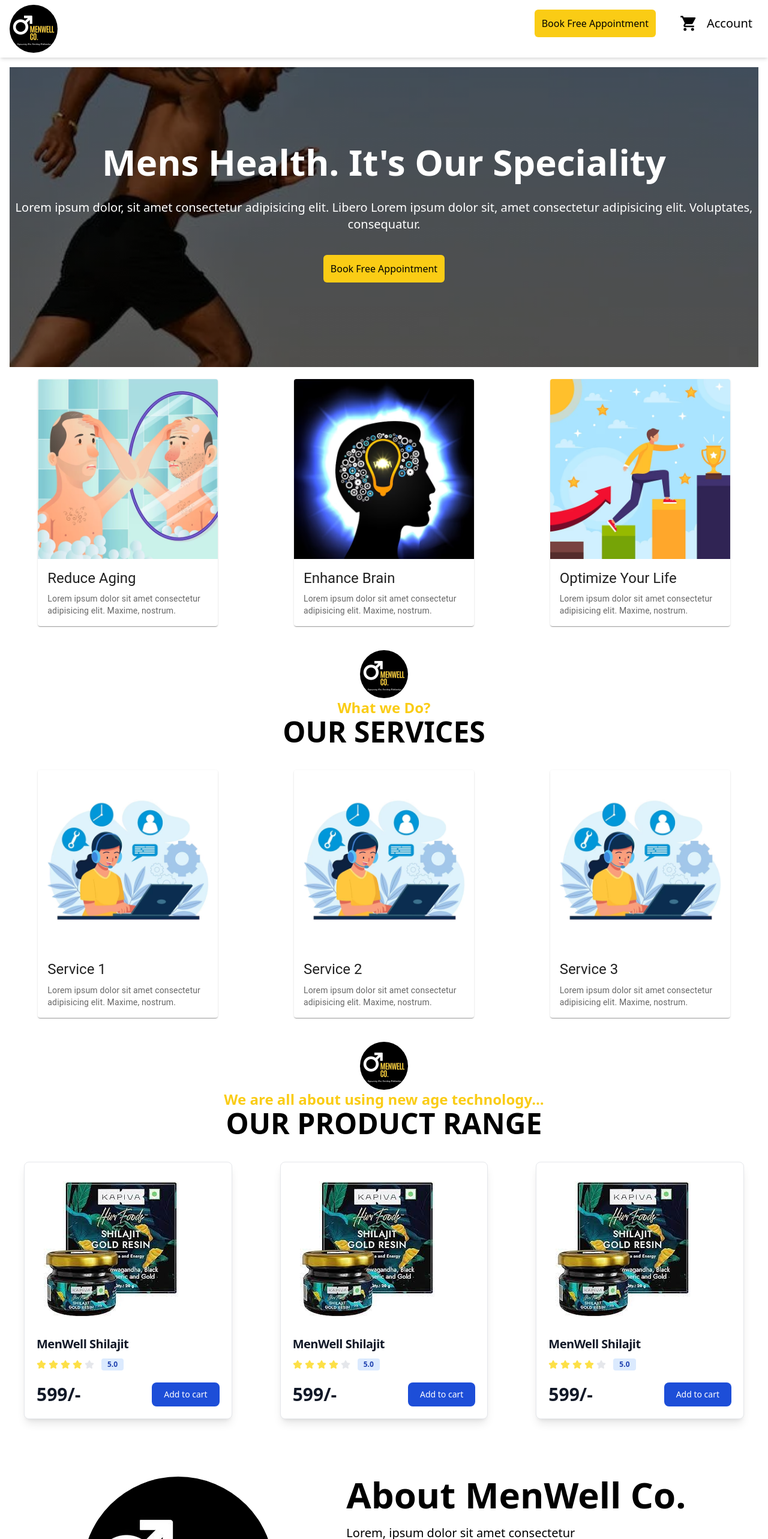
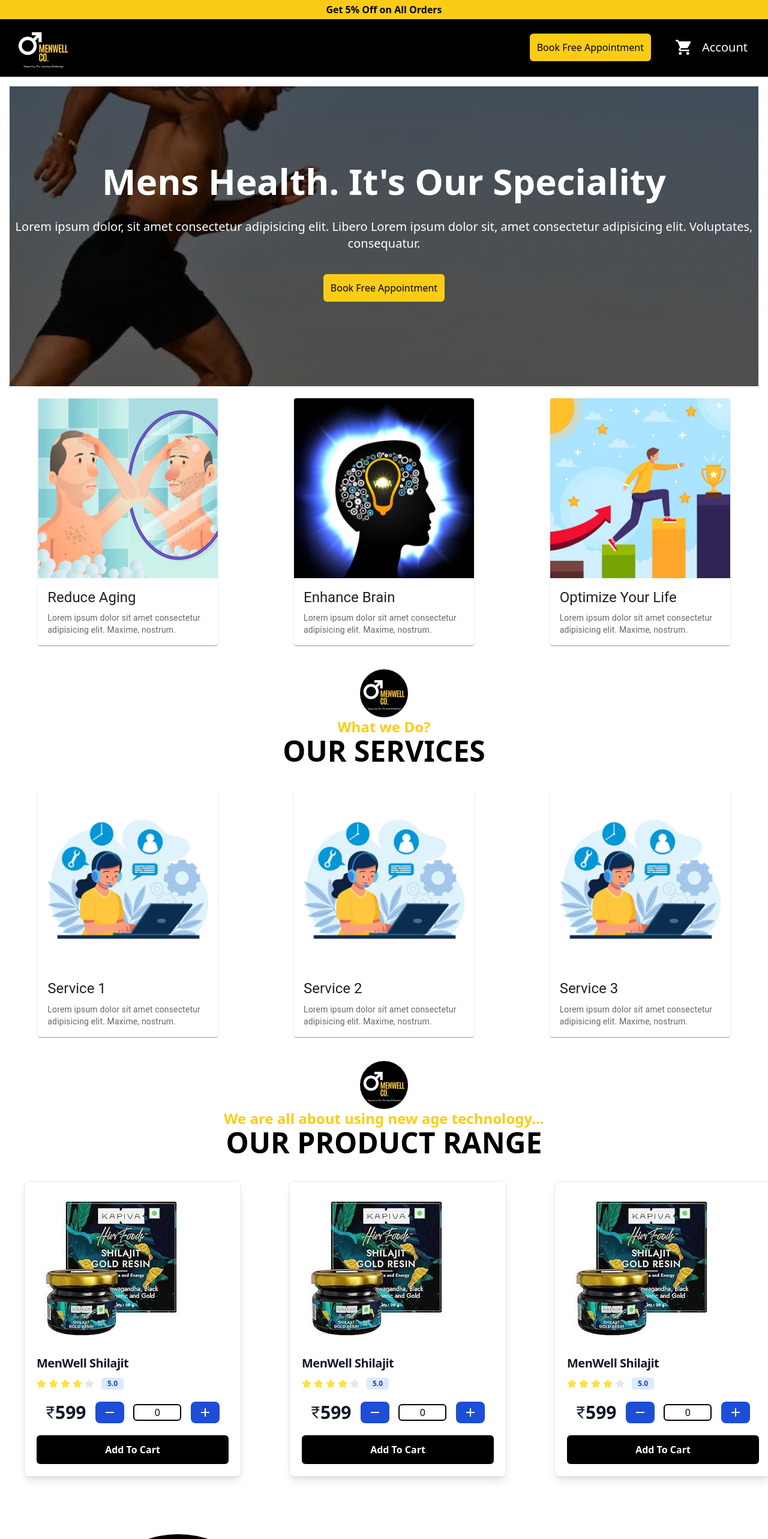
Before and after one commit to mayank2002-jpg/MENWELLCO, a React (Create React App) app: page / in a window 1280 px wide. Shown: the top 2566 px of the page at 60% size. Built offline with nearby package versions, Linux system fonts and the light colour scheme.

Commit message:
minor frontend changes

```diff
--- a/src/components/Header.js
+++ b/src/components/Header.js
@@ -3,9 +3,11 @@ import logo from "../assets/images/logo.jpg";
 import Box from "@mui/material/Box";
 import ShoppingCartIcon from "@mui/icons-material/ShoppingCart";
 import { Link } from "react-router-dom";
+import Badge from "@mui/material/Badge";
+
 const Header = () => {
   const [isHovering, setIsHovering] = useState(false);
-
+  const [itemCount, setItemCount] = React.useState(0);
   const handleMouseEnter = () => {
     setIsHovering(true);
   };
@@ -15,11 +17,14 @@ const Header = () => {
 
   return (
     <>
-      <nav className="w-full container mx-auto p-4 h-24 shadow-md">
+      <div className="bg-yellow-400 text-center font-semibold p-1">
+        Get 5% Off on All Orders
+      </div>
+      <nav className="w-full container mx-auto h-24  bg-black sticky top-0 z-50">
         <Link to="/">
-          <img className="w-20 rounded-full -mt-2" src={logo} alt="logo" />
+          <img className="w-24 rounded-full ml-6" src={logo} alt="logo" />
         </Link>
-        <div className="flex justify-end -mt-16 space-x-10 items-center">
+        <div className="flex justify-end -mt-16 mr-6 space-x-10 items-center">
           <div>
             <a
               href="#contact"
@@ -30,14 +35,17 @@ const Header = () => {
           </div>
           <Box sx={{ display: "flex" }}>
             <Box>
+              <Badge badgeContent={itemCount} color="primary">
                 <Link to="/cart">
                   <ShoppingCartIcon
                     sx={{
                       fontSize: "30px",
                       cursor: "pointer",
+                      color: "white",
                     }}
                   />
                 </Link>
+              </Badge>
             </Box>
             <Link
               to="/login"
@@ -46,6 +54,7 @@ const Header = () => {
                 paddingLeft: "15px",
                 marginRight: "10px",
                 fontSize: "1.25rem",
+                color: "white",
               }}
               onMouseEnter={handleMouseEnter}
               onMouseLeave={handleMouseOut}
--- a/src/navigation/index.js
+++ b/src/navigation/index.js
@@ -3,7 +3,7 @@ import { BrowserRouter, Route, Routes } from "react-router-dom";
 import Home from "../pages/Home";
 import Login from "../pages/Login";
 import Cart from "../pages/Cart";
-import SignUp from "../pages/SignUP";
+import Checkout from "../pages/Checkout/checkout";
 import { ShopContextProvider } from "../context/shop-context";
 
 const Navigation = () => {
@@ -14,7 +14,7 @@ const Navigation = () => {
           <Route path="/" element={<Home />} />
           <Route path="/login" element={<Login />} />
           <Route path="/cart" element={<Cart />} />
-          <Route path="/signup" element={<SignUp />} />
+          <Route path="/checkout" element={<Checkout />} />
         </Routes>
       </BrowserRouter>
     </ShopContextProvider>
--- a/src/pages/Cart/cartItem.js
+++ b/src/pages/Cart/cartItem.js
@@ -1,6 +1,6 @@
 import React, { useContext } from "react";
 import { ShopContext } from "../../context/shop-context";
-
+import CurrencyRupeeIcon from "@mui/icons-material/CurrencyRupee";
 const CartItem = (props) => {
   const { id, productName, price, productImage } = props.data;
   const { cartItems, addToCart, removeFromCart, updateCartItemCount } =
@@ -10,7 +10,11 @@ const CartItem = (props) => {
       <img src={productImage} />
       <div className="desc">
         <p> {productName}</p>
-        <p>{price}</p>
+
+        <p>
+          <CurrencyRupeeIcon sx={{ fontSize: "2rem", margin: "-5px" }} />
+          {price}
+        </p>
         <div className="countHandler">
           <button
             className="bg-yellow-400 shadow-md w-16 h-12 rounded"
--- a/src/pages/Cart/index.js
+++ b/src/pages/Cart/index.js
@@ -4,16 +4,11 @@ import { ShopContext } from "../../context/shop-context";
 import CartItem from "../Cart/cartItem";
 import "./cart.css";
 import { useNavigate } from "react-router-dom";
-
-import Modal from "@mui/material/Modal";
-import Checkout from "../Checkout/checkout";
-
+import { Link } from "react-router-dom";
 const Cart = () => {
   const { cartItems, getTotalCartAmount } = useContext(ShopContext);
   const totalAmount = getTotalCartAmount();
-  const [open, setOpen] = React.useState(false);
-  const handleOpen = () => setOpen(true);
-  const handleClose = () => setOpen(false);
+
   const navigate = useNavigate();
   return (
     <>
@@ -32,16 +27,9 @@ const Cart = () => {
         <div className="checkout">
           <p>Subtotal: {totalAmount}/-</p>
           <button onClick={() => navigate("/")}>Continue Shopping</button>
-
-          <button onClick={handleOpen}>Checkout</button>
-          <Modal
-            open={open}
-            onClose={handleClose}
-            aria-labelledby="modal-modal-title"
-            aria-describedby="modal-modal-description"
-          >
-            <Checkout />
-          </Modal>
+          <Link to="/checkout">
+            <button>Checkout</button>
+          </Link>
         </div>
       </div>
     </>
--- a/src/pages/Checkout/AddressForm.js
+++ /dev/null
@@ -1,7 +0,0 @@
-import React from "react";
-
-const AddressForm = () => {
-  return <div>AddressForm</div>;
-};
-
-export default AddressForm;
--- a/src/pages/Checkout/PaymentForm.js
+++ /dev/null
@@ -1,7 +0,0 @@
-import React from "react";
-
-const PaymentForm = () => {
-  return <div>PaymentForm</div>;
-};
-
-export default PaymentForm;
--- a/src/pages/Checkout/Review.js
+++ /dev/null
@@ -1,7 +0,0 @@
-import React from "react";
-
-const Review = () => {
-  return <div>Review</div>;
-};
-
-export default Review;
--- a/src/pages/Checkout/checkout.js
+++ b/src/pages/Checkout/checkout.js
@@ -1,29 +1,16 @@
 import React from "react";
-import Typography from "@mui/material/Typography";
 import Box from "@mui/material/Box";
-
-const style = {
-  position: "absolute",
-  top: "50%",
-  left: "50%",
-  transform: "translate(-50%, -50%)",
-  width: 400,
-  bgcolor: "background.paper",
-  border: "2px solid #000",
-  boxShadow: 24,
-  p: 4,
-};
-
+import Logo from "../../assets/images/logo.jpg";
+import { Link } from "react-router-dom";
 const checkout = () => {
   return (
-    <Box sx={style}>
-      <Typography id="modal-modal-title" variant="h6" component="h2">
-        Checkout
-      </Typography>
-      <Typography id="modal-modal-description" sx={{ mt: 2 }}>
-        Duis mollis, est non commodo luctus, nisi erat porttitor ligula.
-      </Typography>
-    </Box>
+    <>
+      <nav className="w-full container mx-auto flex justify-center items-center py-2 shadow-md">
+        <Link to="/">
+          <img className="w-14 rounded-full" src={Logo} alt="logo" />
+        </Link>
+      </nav>
+    </>
   );
 };
 
--- a/src/pages/Shop/Products.js
+++ b/src/pages/Shop/Products.js
@@ -1,11 +1,15 @@
 import React, { useContext } from "react";
 import { ShopContext } from "../../context/shop-context";
+import AddIcon from "@mui/icons-material/Add";
+import RemoveIcon from "@mui/icons-material/Remove";
+import CurrencyRupeeIcon from "@mui/icons-material/CurrencyRupee";
 
 const Products = (props) => {
   const { id, productName, price, productImage } = props.data;
-  const { addToCart, cartItems } = useContext(ShopContext);
+  const { addToCart, cartItems, removeFromCart } = useContext(ShopContext);
 
   const cartItemAmount = cartItems[id];
+  const [itemCount, setItemCount] = React.useState(0);
 
   return (
     <>
@@ -78,17 +82,47 @@ const Products = (props) => {
               5.0
             </span>
           </div>
-          <div className="flex items-center justify-between">
-            <span className="text-3xl font-bold text-gray-900 dark:text-black">
+          <div className="flex items-center justify-evenly">
+            <span className="text-3xl font-bold text-gray-900 dark:text-black flex items-center">
+              <CurrencyRupeeIcon sx={{ fontSize: "1.6rem", margin: "-5px" }} />
               {price}
             </span>
+
             <button
-              className="text-white bg-blue-700 hover:bg-blue-800 focus:ring-4 focus:outline-none focus:ring-blue-300 font-medium rounded-lg text-sm px-5 py-2.5 text-center dark:bg-blue-600 dark:hover:bg-blue-700 dark:focus:ring-blue-800"
-              onClick={() => addToCart(id)}
+              onClick={() => {
+                if (itemCount === 0) {
+                  setItemCount(0);
+                } else {
+                  setItemCount((prevCounter) => prevCounter - 1);
+                  removeFromCart(id);
+                }
+              }}
+              className="text-white bg-blue-700 hover:bg-blue-800 focus:ring-4 focus:outline-none focus:ring-blue-300 font-medium rounded-lg text-sm px-3 py-1.5 text-center dark:bg-blue-600 dark:hover:bg-blue-700 dark:focus:ring-blue-800"
             >
-              Add to cart {cartItemAmount > 0 && <>({cartItemAmount})</>}
+              <RemoveIcon />
+            </button>
+            <span className="w-20 border-2 border-black text-center rounded-md">
+              {itemCount}
+            </span>
+            <button
+              onClick={() => {
+                setItemCount(itemCount + 1);
+                addToCart(id);
+              }}
+              className="text-white bg-blue-700 hover:bg-blue-800 focus:ring-4 focus:outline-none focus:ring-blue-300 font-medium rounded-lg text-sm px-3 py-1.5 text-center dark:bg-blue-600 dark:hover:bg-blue-700 dark:focus:ring-blue-800"
+            >
+              <AddIcon />
             </button>
           </div>
+          <button
+            onClick={() => {
+              setItemCount(itemCount + 1);
+              addToCart(id);
+            }}
+            className="bg-black text-white w-80 p-3 mt-5 rounded-md cursor-pointer font-semibold hover:bg-yellow-500"
+          >
+            Add To Cart
+          </button>
         </div>
       </div>
     </>
--- a/src/products.js
+++ b/src/products.js
@@ -3,19 +3,19 @@ export const PRODUCTS = [
   {
     id: 1,
     productName: "MenWell Shilajit",
-    price: "599/-",
+    price: "599",
     productImage: product1,
   },
   {
     id: 2,
     productName: "MenWell Shilajit",
-    price: "599/-",
+    price: "599",
     productImage: product1,
   },
   {
     id: 3,
     productName: "MenWell Shilajit",
-    price: "599/-",
+    price: "599",
     productImage: product1,
   },
 ];
```
Lines whose indentation alone changed are shown as unchanged.
